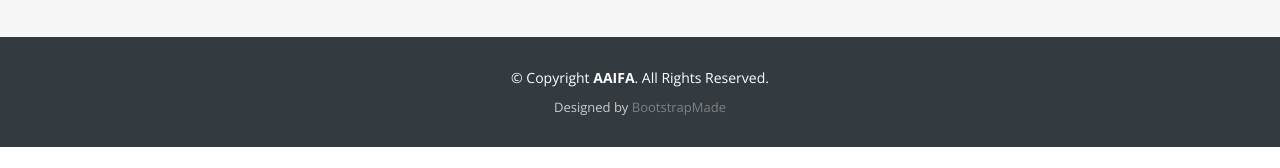
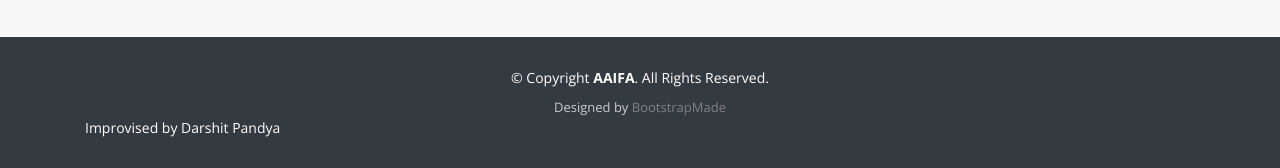
Before and after one commit to aaifa/aaifa.github.io, a plain HTML site: page index.html in a window 1280 px wide. Shown: the part 4547-4715 px from the top of the page. Before the commit the page ends 4694 px from the top, so only its background shows below. Drawn offline with nearby package versions, Linux system fonts and the light colour scheme.

Commit message:
Update index.html

```diff
--- a/index.html
+++ b/index.html
@@ -467,6 +467,9 @@ Following the quote by Albert Einstein - 'The measure of intelligence is the abi
       -->
         Designed by <a href="https://bootstrapmade.com/" style="color: gray;">BootstrapMade</a>
       </div>
+	<div>
+		Improvised by <a href="https://darshit-pandya.github.io/" style="color:white;">Darshit Pandya</a>
+	</div>
     </div>
   </footer><!-- End Footer -->
 
```
